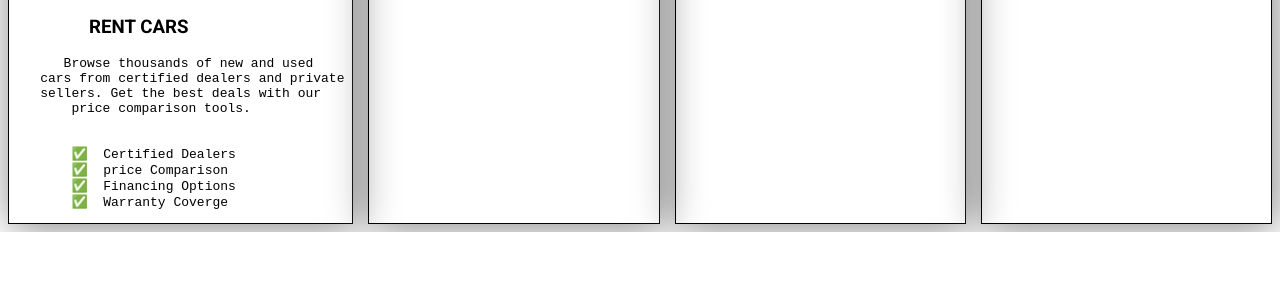
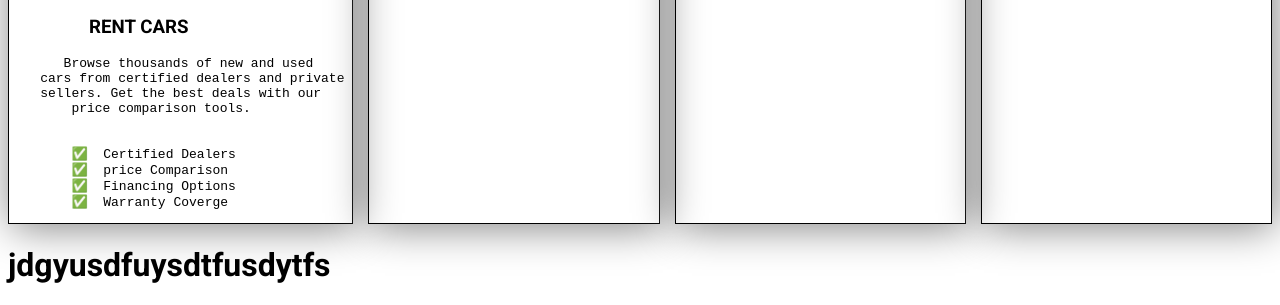
Before and after one commit to SoltaniAhmed-ensia/webdevproj, a plain HTML site: page index.html in a window 1280 px wide. Shown: the part 1516-1821 px from the top of the page. Before the commit the page ends 1748 px from the top, so only its background shows below. Drawn offline with Linux system fonts and the light colour scheme.

Commit message:
the new version

```diff
--- a/index.html
+++ b/index.html
@@ -445,6 +445,6 @@
             <div class="info3"></div>
             <div class="info4"></div>
         </div>
-
+        <h1>jdgyusdfuysdtfusdytfs</h1>
     </body>
     </html>
```
